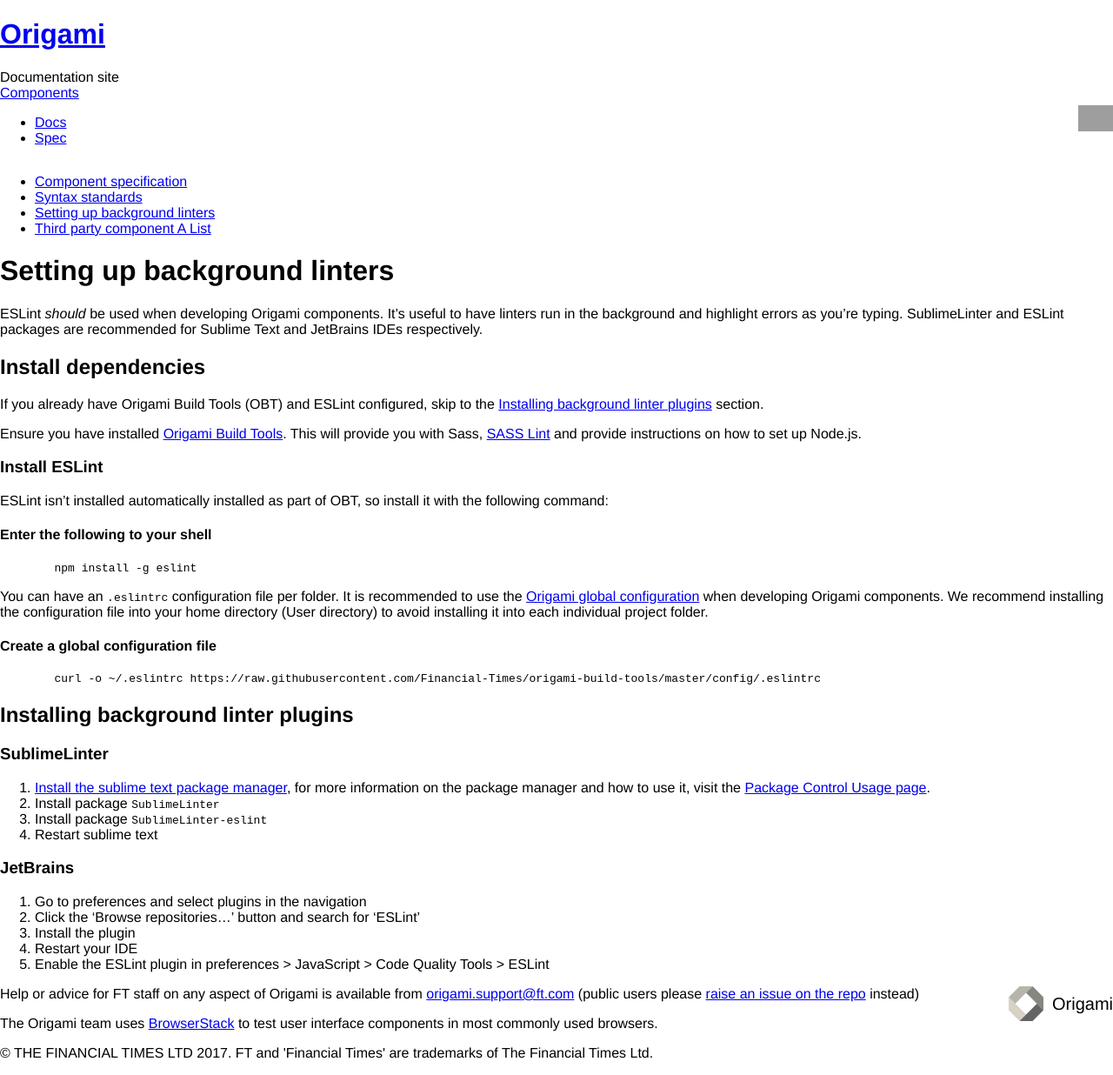
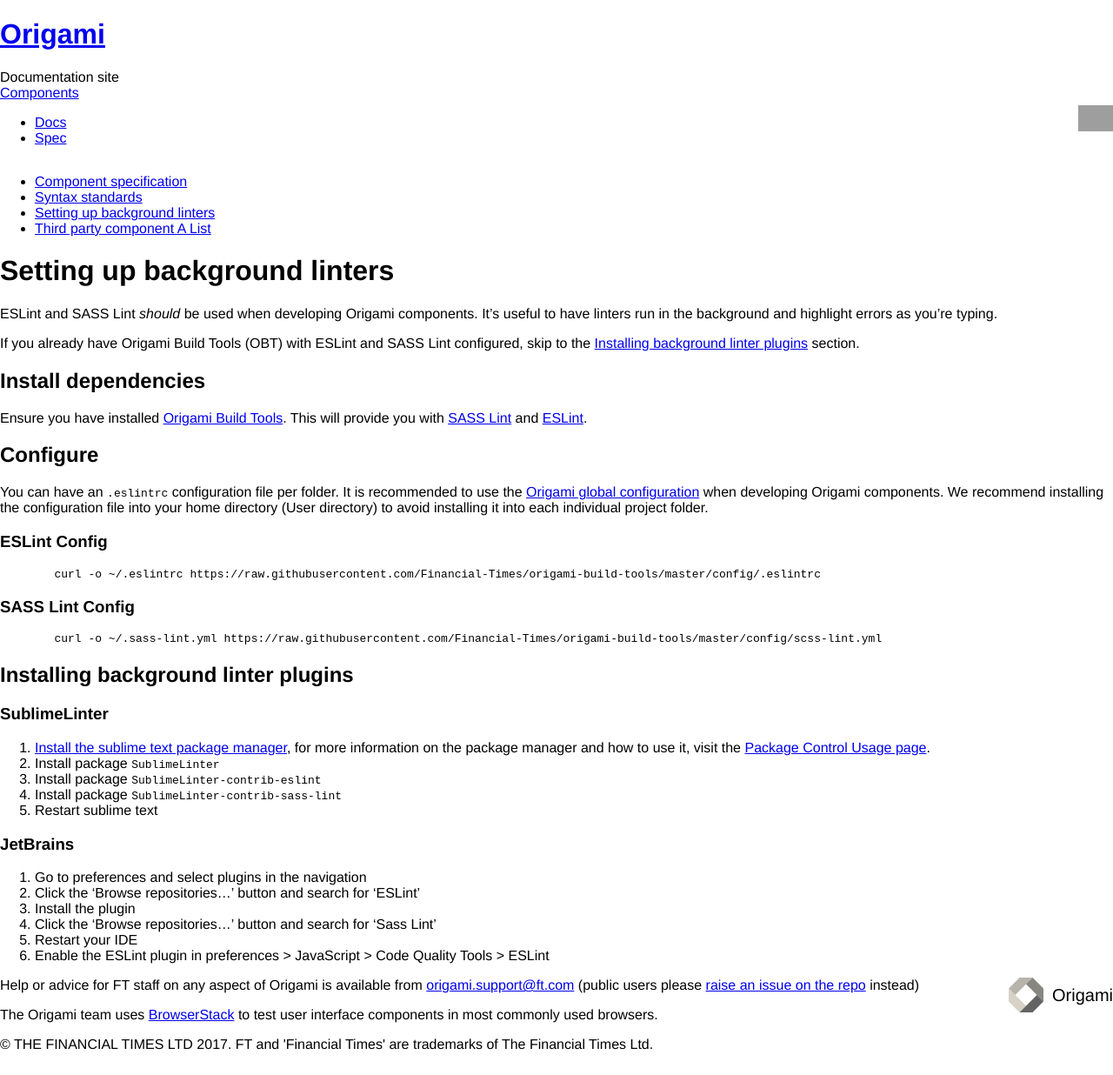
Before and after one commit to Financial-Times/ft-origami, a Jekyll site: the page built from docs/component-spec/background-linters.md, in a window 1280 px wide. Shown: the whole page at 87% size. Built offline with Jekyll 4.4.1, drawn with Linux system fonts in a browser that asks for light colours; nearby versions of some CDN libraries; comment, search, counter and statistics services are not loaded; a style sheet for code colours, icons or effects is not loaded; grey boxes are pictures that could not be loaded.

Commit message:
Update background linters documentation to reflect move to sass-lint.

```diff
--- a/docs/component-spec/background-linters.md
+++ b/docs/component-spec/background-linters.md
@@ -8,29 +8,28 @@ redirect_from: "/docs/developer-guide/background-linters/"
 
 # Setting up background linters
 
-ESLint *should* be used when developing Origami components. It's useful to have linters run in the background and highlight errors as you're typing. SublimeLinter and ESLint packages are recommended for Sublime Text and JetBrains IDEs respectively.
+ESLint and SASS Lint *should* be used when developing Origami components. It's useful to have linters run in the background and highlight errors as you're typing.
+
+If you already have Origami Build Tools (OBT) with ESLint and SASS Lint configured, skip to the [Installing background linter plugins](#installing-background-linter-plugins) section.
 
 ## Install dependencies
 
-If you already have Origami Build Tools (OBT) and ESLint configured, skip to the [Installing background linter plugins](#installing-background-linter-plugins) section.
+Ensure you have installed [Origami Build Tools](https://www.npmjs.com/package/origami-build-tools). This will provide you with [SASS Lint](https://github.com/sasstools/sass-lint) and [ESLint](https://github.com/eslint/eslint).
 
-Ensure you have installed [Origami Build Tools](https://www.npmjs.com/package/origami-build-tools). This will provide you with Sass, [SASS Lint](https://github.com/sasstools/sass-lint) and provide instructions on how to set up Node.js.
-
-### Install ESLint
-
-ESLint isn't installed automatically installed as part of OBT, so install it with the following command:
-
-#### Enter the following to your shell
-
-<pre class="cli">
-	<kbd>npm install -g eslint</kbd>
-</pre>
+## Configure
 
 You can have an `.eslintrc` configuration file per folder. It is recommended to use the [Origami global configuration](https://github.com/Financial-Times/origami-build-tools/blob/master/config/.eslintrc) when developing Origami components. We recommend installing the configuration file into your home directory (User directory) to avoid installing it into each individual project folder.
 
-#### Create  a global configuration file
+### ESLint Config
+
 <pre class="cli">
 	<kbd>curl -o ~/.eslintrc https://raw.githubusercontent.com/Financial-Times/origami-build-tools/master/config/.eslintrc</kbd>
+</pre>
+
+### SASS Lint Config
+
+<pre class="cli">
+	<kbd>curl -o ~/.sass-lint.yml https://raw.githubusercontent.com/Financial-Times/origami-build-tools/master/config/scss-lint.yml</kbd>
 </pre>
 
 ## Installing background linter plugins
@@ -38,14 +37,16 @@ You can have an `.eslintrc` configuration file per folder. It is recommended to
 ### SublimeLinter
 
 1. [Install the sublime text package manager](https://packagecontrol.io/installation), for more information on the package manager and how to use it, visit the [Package Control Usage page](https://packagecontrol.io/docs/usage).
-2. Install package  `SublimeLinter`
-3. Install package `SublimeLinter-eslint`
-4. Restart sublime text
+2. Install package `SublimeLinter`
+3. Install package `SublimeLinter-contrib-eslint`
+4. Install package `SublimeLinter-contrib-sass-lint`
+5. Restart sublime text
 
 ### JetBrains
 
 1. Go to preferences and select plugins in the navigation
 2. Click the 'Browse repositories...' button and search for 'ESLint'
 3. Install the plugin
-4. Restart your IDE
-5. Enable the ESLint plugin in preferences > JavaScript > Code Quality Tools > ESLint
+4. Click the 'Browse repositories...' button and search for 'Sass Lint'
+5. Restart your IDE
+6. Enable the ESLint plugin in preferences > JavaScript > Code Quality Tools > ESLint
```
